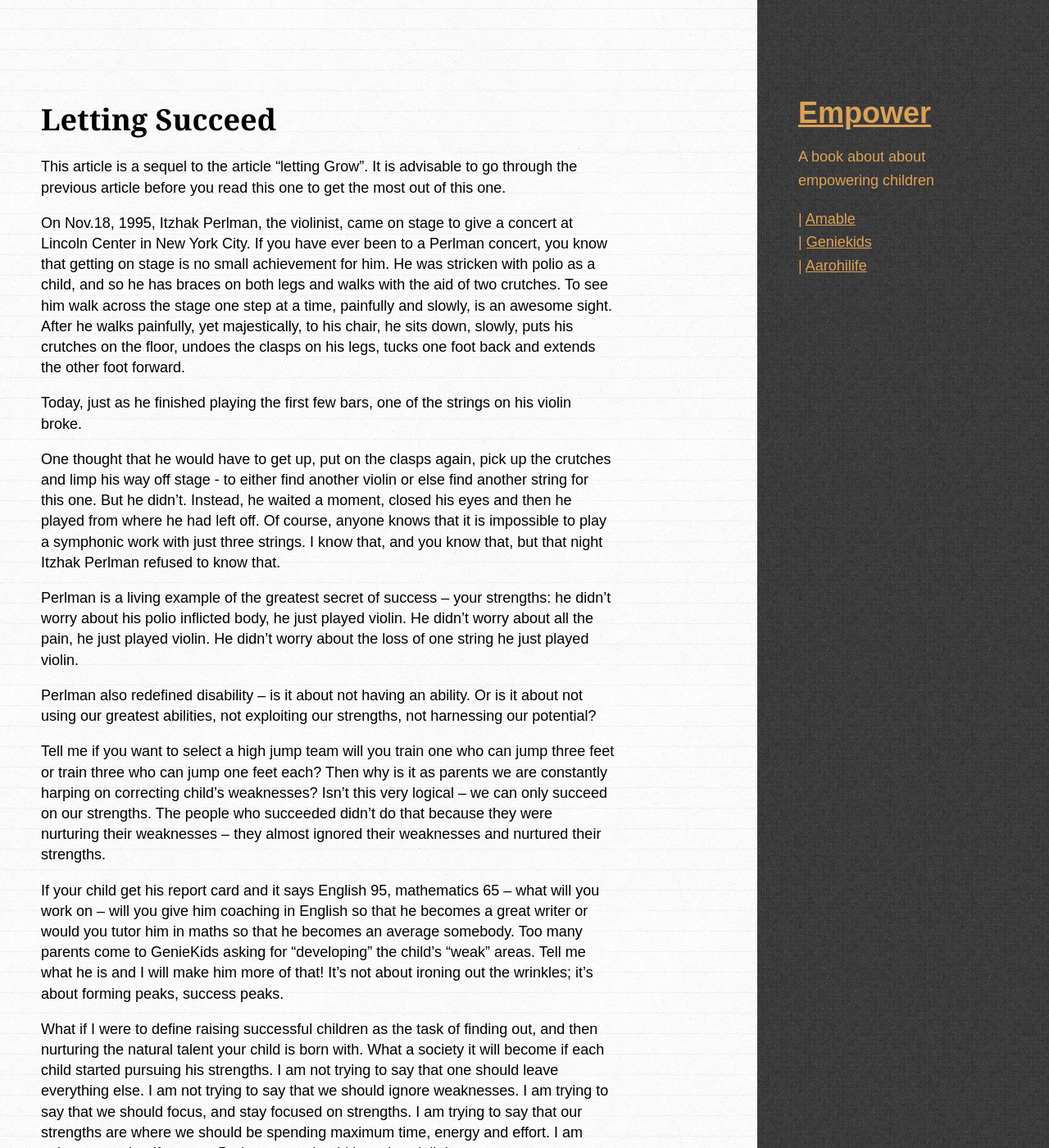
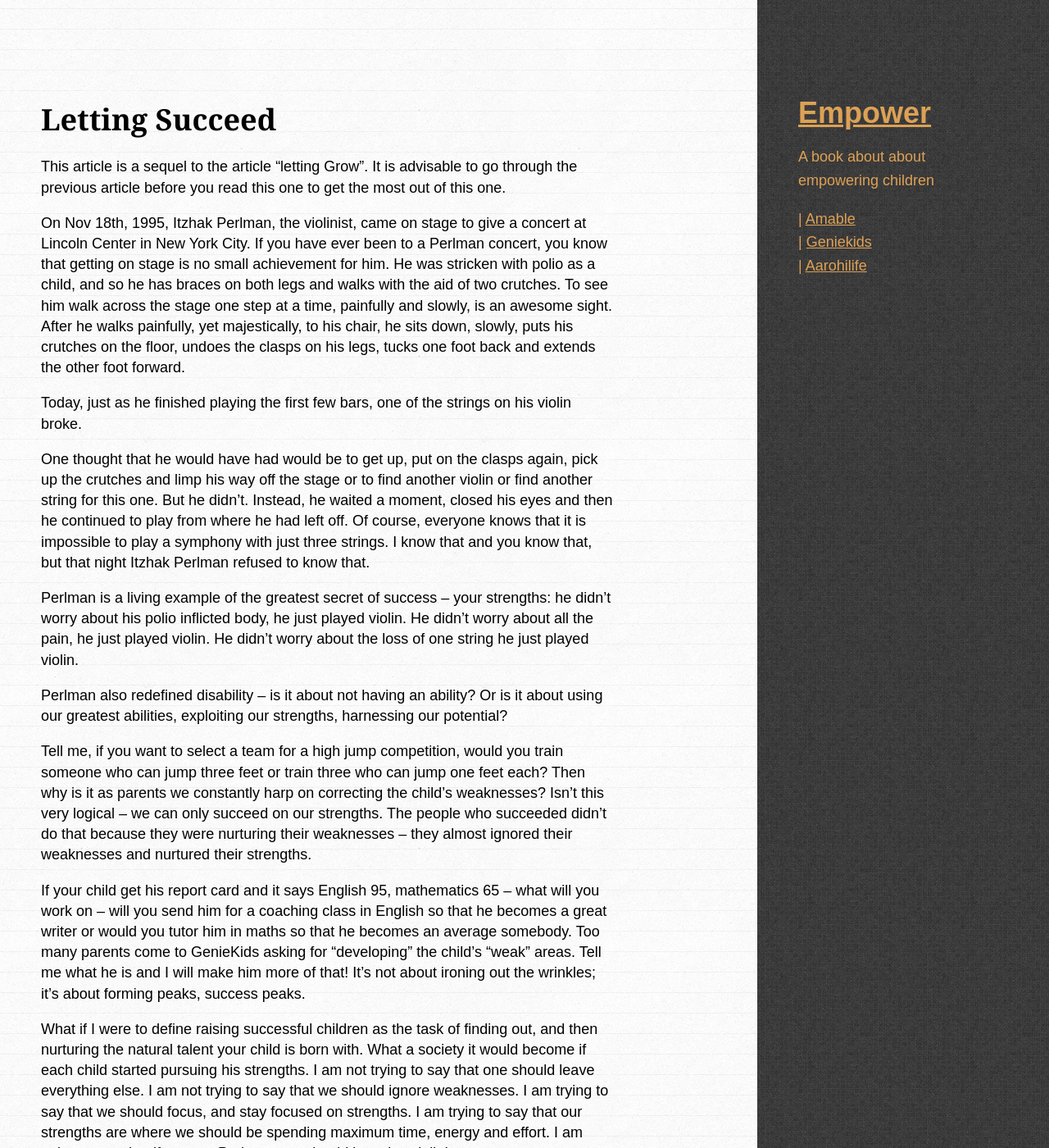
Before and after one commit to amitkaps/empower, a Jekyll site: the page built from _posts/2013-08-10-succeed.md, in a window 1280 px wide and 1400 px high. Shown: the whole window at 82% size. Built offline with Jekyll 4.4.1, drawn with Linux system fonts in a browser that asks for light colours; some web fonts are replaced; some of the changed text lies outside the part shown.

Commit message:
Update 2013-08-10-succeed.md

```diff
--- a/_posts/2013-08-10-succeed.md
+++ b/_posts/2013-08-10-succeed.md
@@ -7,27 +7,27 @@ category: parent
 
 This article is a sequel to the article "letting Grow". It is advisable to go through the previous article before you read this one to get the most out of this one.
 
-On Nov.18, 1995, Itzhak Perlman, the violinist, came on stage to give a concert at Lincoln Center in New York City. If you have ever been to a Perlman concert, you know that getting on stage is no small achievement for him. He was stricken with polio as a child, and so he has braces on both legs and walks with the aid of two crutches. To see him walk across the stage one step at a time, painfully and slowly, is an awesome sight. After he walks painfully, yet majestically, to his chair, he sits down, slowly, puts his crutches on the floor, undoes the clasps on his legs, tucks one foot back and extends the other foot forward.
+On Nov 18th, 1995, Itzhak Perlman, the violinist, came on stage to give a concert at Lincoln Center in New York City. If you have ever been to a Perlman concert, you know that getting on stage is no small achievement for him. He was stricken with polio as a child, and so he has braces on both legs and walks with the aid of two crutches. To see him walk across the stage one step at a time, painfully and slowly, is an awesome sight. After he walks painfully, yet majestically, to his chair, he sits down, slowly, puts his crutches on the floor, undoes the clasps on his legs, tucks one foot back and extends the other foot forward.
 
 Today, just as he finished playing the first few bars, one of the strings on his violin broke.
 
-One thought that he would have to get up, put on the clasps again, pick up the crutches and limp his way off stage - to either find another violin or else find another string for this one. But he didn't. Instead, he waited a moment, closed his eyes and then he played from where he had left off. Of course, anyone knows that it is impossible to play a symphonic work with just three strings. I know that, and you know that, but that night Itzhak Perlman refused to know that.
+One thought that he would have had would be to get up, put on the clasps again, pick up the crutches and limp his way off the stage or to find another violin or find another string for this one. But he didn't. Instead, he waited a moment, closed his eyes and then he continued to play from where he had left off. Of course, everyone knows that it is impossible to play a symphony with just three strings. I know that and you know that, but that night Itzhak Perlman refused to know that.
 
 Perlman is a living example of the greatest secret of success – your strengths: he didn’t worry about his polio inflicted body, he just played violin. He didn’t worry about all the pain, he just played violin. He didn’t worry about the loss of one string he just played violin.
 
-Perlman also redefined disability – is it about not having an ability. Or is it about not using our greatest abilities, not exploiting our strengths, not harnessing our potential?
+Perlman also redefined disability – is it about not having an ability? Or is it about using our greatest abilities, exploiting our strengths, harnessing our potential?
 
-Tell me if you want to select a high jump team will you train one who can jump three feet or train three who can jump one feet each? Then why is it as parents we are constantly harping on correcting child’s weaknesses? Isn’t this very logical – we can only succeed on our strengths. The people who succeeded didn’t do that because they were nurturing their weaknesses – they almost ignored their weaknesses and nurtured their strengths.
+Tell me, if you want to select a team for a high jump competition, would you train someone who can jump three feet or train three who can jump one feet each? Then why is it as parents we constantly harp on correcting the child’s weaknesses? Isn’t this very logical – we can only succeed on our strengths. The people who succeeded didn’t do that because they were nurturing their weaknesses – they almost ignored their weaknesses and nurtured their strengths.
 
-If your child get his report card and it says English 95, mathematics 65 – what will you work on – will you give him coaching in English so that he becomes a great writer or would you tutor him in maths so that he becomes an average somebody. Too many parents come to GenieKids asking for "developing" the child’s "weak" areas. Tell me what he is and I will make him more of that! It’s not about ironing out the wrinkles; it’s about forming peaks, success peaks.
+If your child get his report card and it says English 95, mathematics 65 – what will you work on – will you send him for a coaching class in English so that he becomes a great writer or would you tutor him in maths so that he becomes an average somebody. Too many parents come to GenieKids asking for "developing" the child’s "weak" areas. Tell me what he is and I will make him more of that! It’s not about ironing out the wrinkles; it’s about forming peaks, success peaks.
 
-What if I were to define raising successful children as the task of finding out, and then nurturing the natural talent your child is born with. What a society it will become if each child started pursuing his strengths. I am not trying to say that one should leave everything else. I am not trying to say that we should ignore weaknesses. I am trying to say that we should focus, and stay focused on strengths. I am trying to say that our strengths are where we should be spending maximum time, energy and effort. I am trying to say that if you are Perlman you should just play violin!
+What if I were to define raising successful children as the task of finding out, and then nurturing the natural talent your child is born with. What a society it would become if each child started pursuing his strengths. I am not trying to say that one should leave everything else. I am not trying to say that we should ignore weaknesses. I am trying to say that we should focus, and stay focused on strengths. I am trying to say that our strengths are where we should be spending maximum time, energy and effort. I am trying to say that if you are Perlman you should just play violin!
 
 Business coach Dan Sullivan said, "If you spend too much time working on your weaknesses, all you end up with is a lot of strong weaknesses."
 
-In this whole effort of making children get a worthy career, more talents are sidelined, more strengths are quashed, more weakness are highlighted, more disability is endowed on children,. There are too many average engineers, doctors and managers who would have rather become a great painter or a great explorer or a great athlete, or a great dancer!
+In this whole effort of making children get a worthy career, more talents are sidelined, more strengths are quashed, more weakness are highlighted, more disability is endowed on children,. There are too many average engineers, doctors and managers who could have rather become great painters or great explorers or great athletes, or great dancers!
 
-Letting successful is all about letting it come, not through the drain of weakness, but from the well of strength.
+Letting success is all about letting it come, not through the drain of weakness, but from the well of strength.
 
 See if you find value in this six point plan to raise a success individual:
 
@@ -44,7 +44,7 @@ See if you find value in this six point plan to raise a success individual:
 5. Start identifying and meeting people who have excelled in that field. Make your child meet them.
 (Believe me, role models are absolutely necessary)
 
-6. Finally keep telling your child (and yourself) and the highest octane fuel in this world is passion – Picasso’s mother told him, "Son, if you get into navy, become the admiral, if you get into politics, become the president"; He got into painting and he became Picasso.
+6. Finally keep telling your child (and yourself) and the highest octane fuel in this world is passion – Picasso’s mother told him, "Son, if you get into the navy, you become the admiral, if you get into politics, become the president"; He got into painting and he became Picasso.
 
 Don't ask yourself what the world needs;
 Ask yourself what makes you come alive.
```
